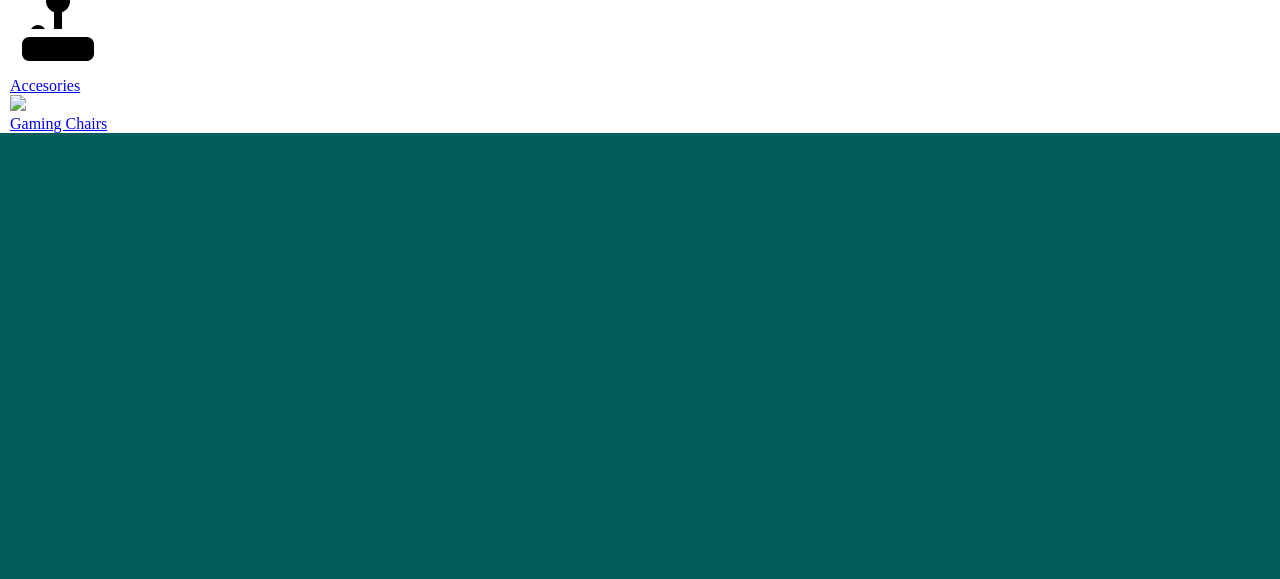
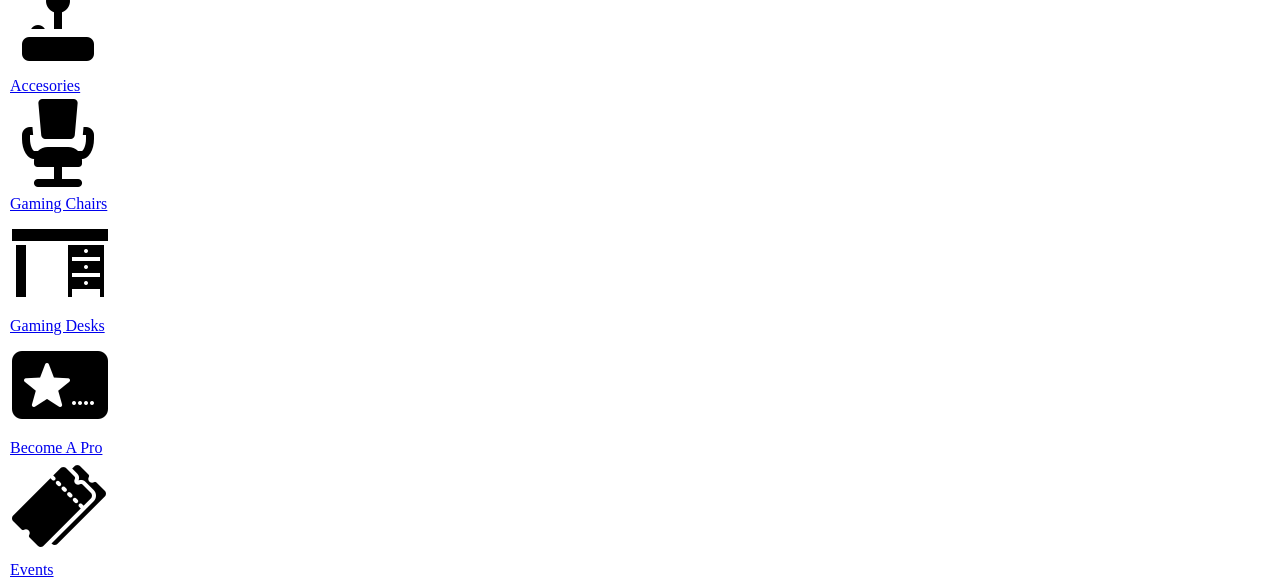
Before and after one commit to DarthCoursucant/Game-Hub, a plain HTML site: page index.html in a window 1280 px wide. Shown: the part 844-1423 px from the top of the page. Before the commit the page ends 977 px from the top, so only its background shows below. Drawn offline with Linux system fonts and the light colour scheme.

Commit message:
Update index.html

```diff
--- a/index.html
+++ b/index.html
@@ -162,10 +162,34 @@
             </div>
             <div class="chair">
                 <div id="icon">
-                    <img src="./products/chairs.html">
+                    <img src="./icons/icons8-chair-96.png">
                 </div>
                 <div class="icon-button">
                     <a href="./products/chairs.html">Gaming Chairs</a>
+                </div>
+            </div>
+            <div class="table">
+                <div id="icon">
+                    <img src="./icons/icons8-desk-100.png">
+                </div>
+                <div class="icon-button">
+                    <a href="./products/desk.html">Gaming Desks</a>
+                </div>
+            </div>
+            <div class="pro">
+                <div id="icon">
+                    <img src="./icons/icons8-membership-100.png">
+                </div>
+                <div class="icon-button">
+                    <a href="pro.html">Become A Pro</a>
+                </div>
+            </div>
+            <div class="events">
+                <div id="icon">
+                    <img src="./icons/icons8-tickets-100.png">
+                </div>
+                <div class="icon-button">
+                    <a href="events.html">Events</a>
                 </div>
             </div>
         </div>
```
